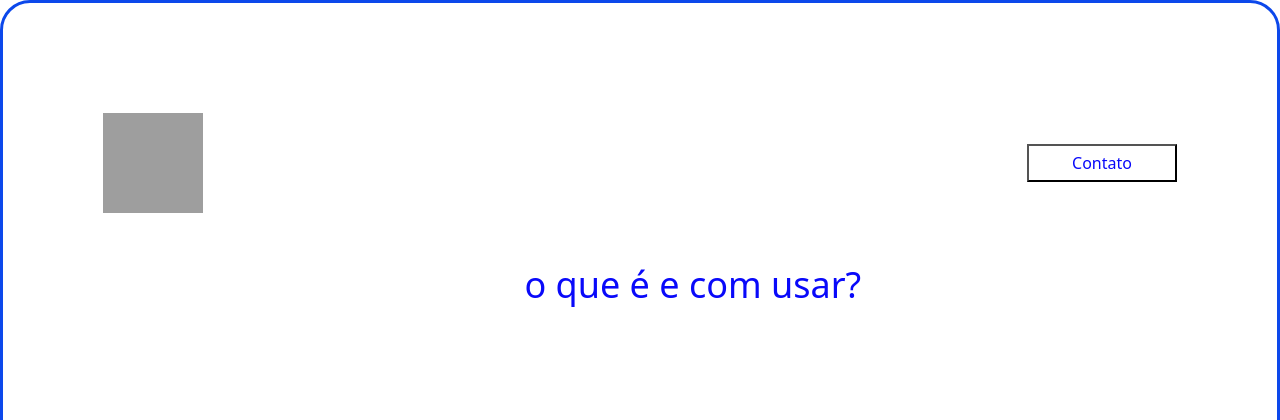
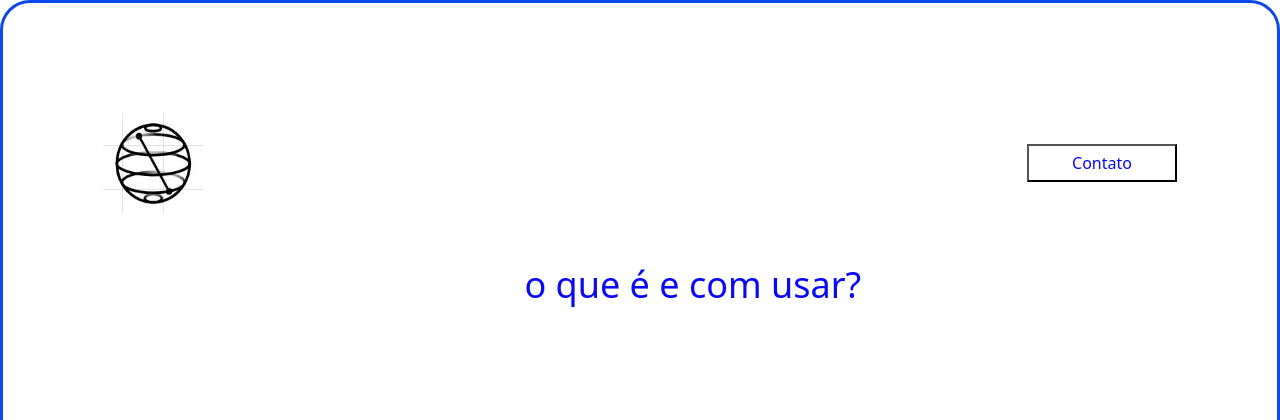
Before and after one commit to ThanusYago/projeto-AC5, a Flask app: page /Qiskit in a window 1280 px wide. Shown: the top 420 px of the page. Run offline with Flask 3, Linux system fonts and the light colour scheme; some libraries are stand-ins or nearby versions; grey boxes are pictures that could not be loaded.

Commit message:
Update Qiskit.html

```diff
--- a/templates/Qiskit.html
+++ b/templates/Qiskit.html
@@ -29,7 +29,7 @@
 
     <div>
         <header>
-            <img src="{{ url_for('static', filename='img/Qiskit.JPG') }}" alt="Descripción de la imagen" style="width: 100px; height: 100px;" class="img-fluid" >
+            <img src="{{ url_for('static', filename='img/Qiskit.png') }}" alt="Descripción de la imagen" style="width: 100px; height: 100px;" class="img-fluid" >
             <!-- logo -->
 
             <div class="cabeçalho-link" class="navbar" id="navbar">
```
